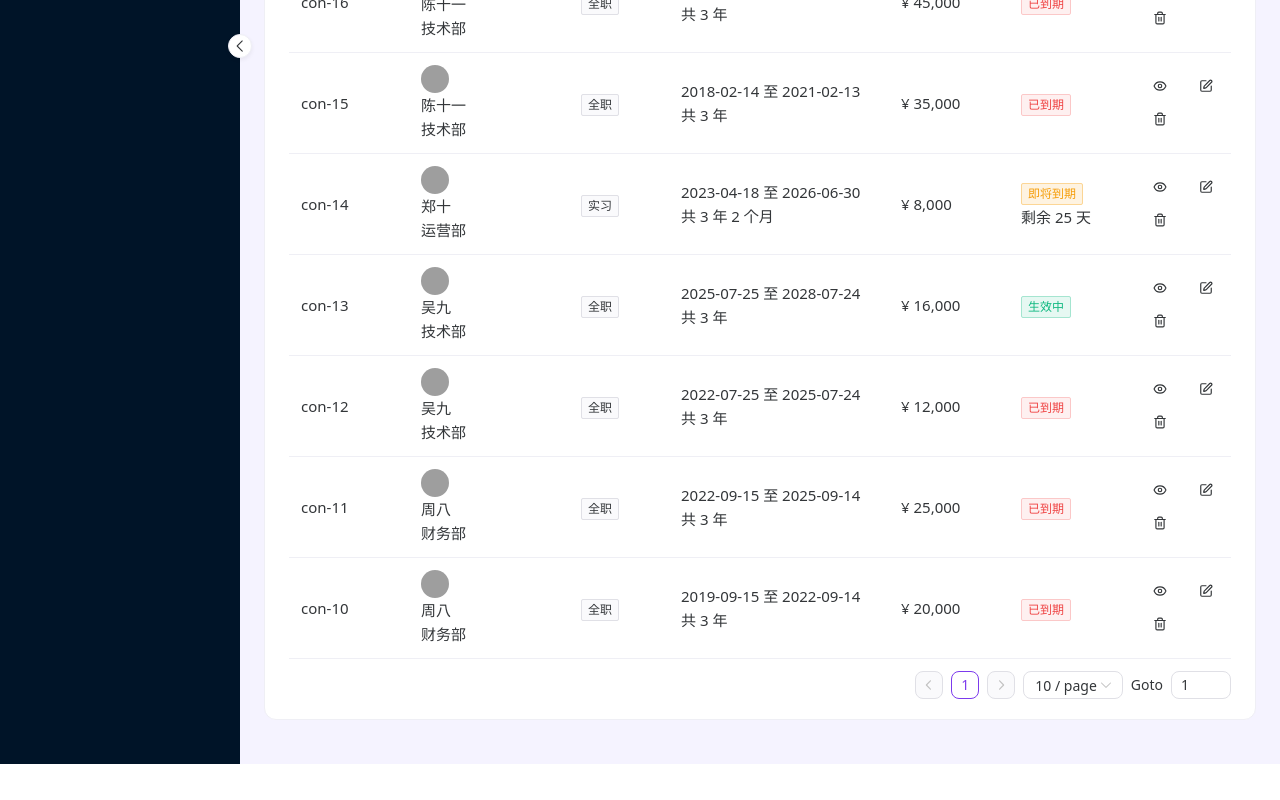
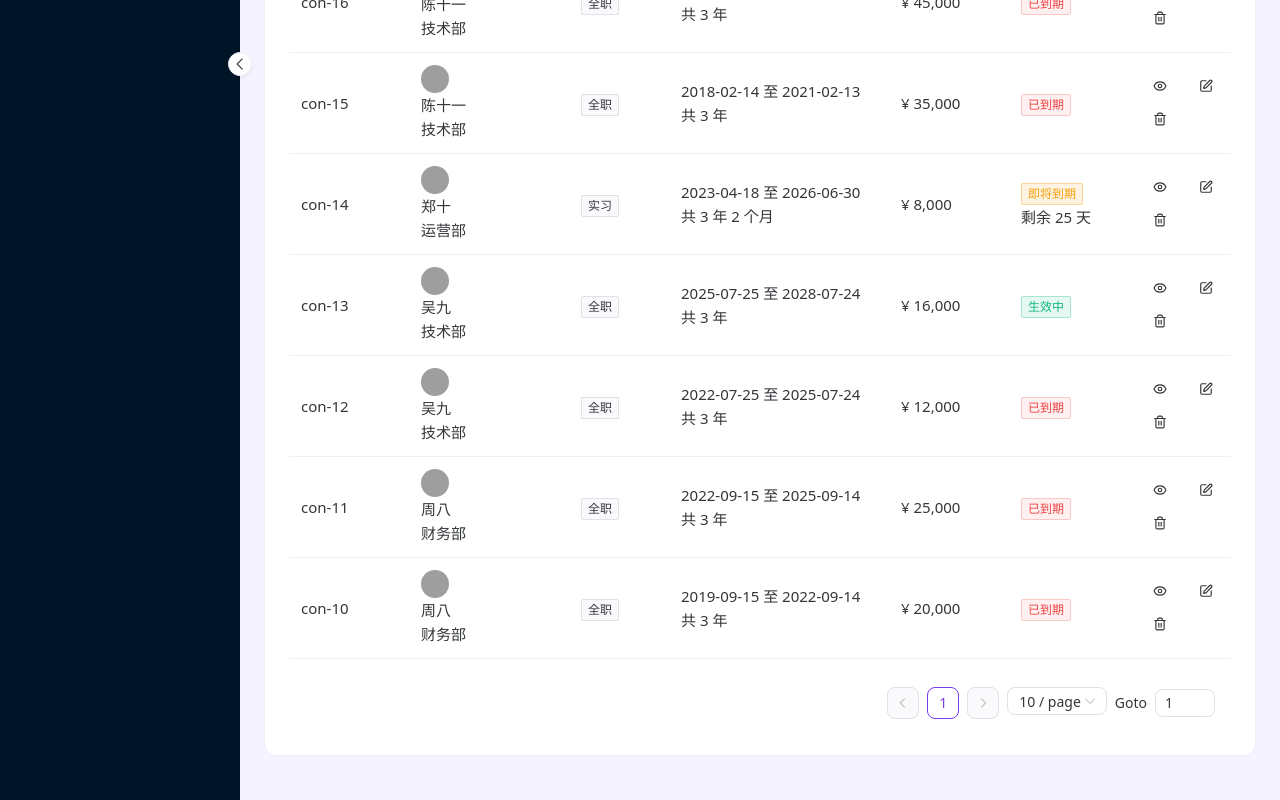
Before and after one commit to qianmo317/pro-27, a Vue app: page /contracts in a window 1280 px wide. Shown: the part 672-1472 px from the top of the page. Before the commit the page ends 1436 px from the top, so only its background shows below. Built offline with nearby package versions, Linux system fonts and the light colour scheme; sample sign-in values are in the browser's storage; grey boxes are pictures that could not be loaded.

Commit message:
.4338040683895435:eeff2ff0e4996a0a68171f0b1ff472cc_6a227ac2c260944e1126a187.6a22a354c260944e1126a591.6a22a354afad66c275e12a95:Trae CN.T(2026/6/5 18:22:12)

```diff
--- a/src/views/Contracts.vue
+++ b/src/views/Contracts.vue
@@ -53,16 +53,7 @@
       <n-data-table
         :columns="columns"
         :data="contractStore.paginatedContracts"
-        :pagination="{
-          page: contractStore.currentPage,
-          pageSize: contractStore.pageSize,
-          itemCount: contractStore.total,
-          showSizePicker: true,
-          pageSizes: [10, 20, 50, 100],
-          showQuickJumper: true,
-          'onUpdate:page': (page: number) => contractStore.setCurrentPage(page),
-          'onUpdate:pageSize': (size: number) => contractStore.setPageSize(size)
-        }"
+        :pagination="pagination"
         :bordered="false"
         size="large"
       />
@@ -271,6 +262,17 @@ const employeeOptions = computed(() =>
     employeeName: emp.name
   }))
 )
+
+const pagination = computed(() => ({
+  page: contractStore.currentPage,
+  pageSize: contractStore.pageSize,
+  itemCount: contractStore.total,
+  showSizePicker: true,
+  pageSizes: [10, 20, 50, 100],
+  showQuickJumper: true,
+  onUpdatePage: (page: number) => contractStore.setCurrentPage(page),
+  onUpdatePageSize: (size: number) => contractStore.setPageSize(size)
+}))
 
 const formData = ref<Partial<Contract>>({
   employeeId: '',
@@ -746,4 +748,33 @@ onMounted(() => {
 .warning-alert {
   margin-top: 20px;
 }
+
+:deep(.n-data-table .n-pagination) {
+  display: flex !important;
+  visibility: visible !important;
+  opacity: 1 !important;
+  padding: 16px !important;
+}
+
+:deep(.n-pagination .n-pagination-item) {
+  display: inline-flex !important;
+  visibility: visible !important;
+  opacity: 1 !important;
+  min-width: 32px !important;
+  height: 32px !important;
+}
+
+:deep(.n-pagination .n-pagination-item.n-pagination-item--button) {
+  display: inline-flex !important;
+}
+
+:deep(.n-pagination .n-pagination-jumper) {
+  display: inline-flex !important;
+  visibility: visible !important;
+}
+
+:deep(.n-pagination .n-pagination-sizes) {
+  display: inline-flex !important;
+  visibility: visible !important;
+}
 </style>
```
